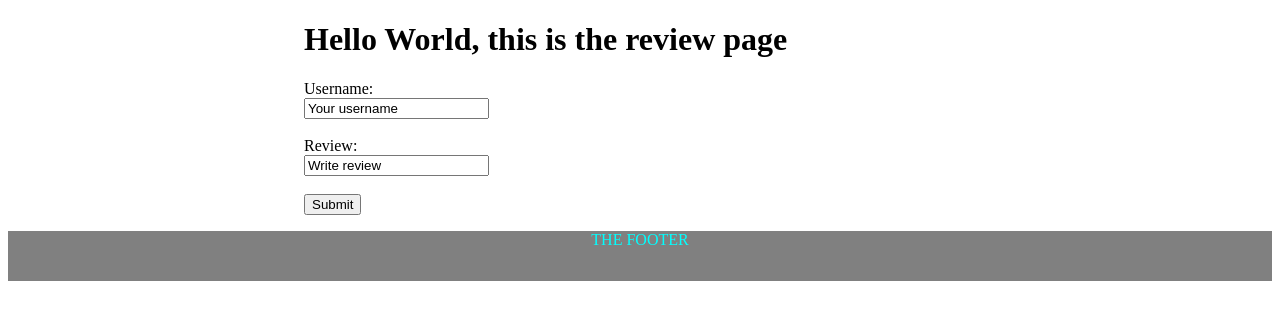
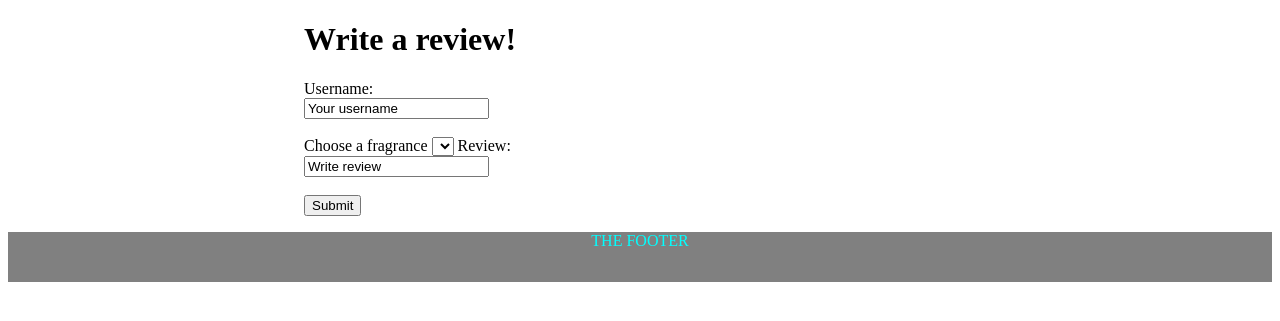
Before and after one commit to kos1070sc/fragrance, a Flask app: page /form in a window 1280 px wide. Shown: the part 108-429 px from the top of the page. Run offline with Flask 3, Linux system fonts and the light colour scheme; data comes from the database, SQL or seed files in the repository; both versions use the stored data as it was after the commit; lists and menus that the app fills with data are empty.

Commit message:
review page updates

```diff
--- a/routes.py
+++ b/routes.py
@@ -1,4 +1,4 @@
-from flask import Flask, render_template
+from flask import Flask, render_template, request, redirect, url_for
 import sqlite3
 
 app = Flask(__name__)
@@ -131,7 +131,23 @@ def comparision():
 
 @app.route("/form")
 def form():
-    return render_template("review.html")
+    connection = sqlite3.connect('fragrance.db') #connect to database
+    cur = connection.cursor()
+    cur.execute('''SELECT bottle_name FROM Fragrance; ''')
+    fragrance_names = cur.fetchall()
+    return render_template("review.html", names = fragrance_names)
+
+@app.route("/submit_review", methods = ["POST"])
+def submit_review():
+    username = request.form['username']
+    review = request.form['review']
+    connection = sqlite3.connect('fragrance.db') #connect to database
+    cur = connection.cursor()
+    cur.execute('''INSERT INTO Form (review_username, review_content)
+                VALUES (?,?)''', (username, review))
+    connection.commit()
+    connection.close()
+    return redirect(url_for('form'))
 
 
 
--- a/templates/review.html
+++ b/templates/review.html
@@ -1,13 +1,20 @@
 {%extends "layout.html"%}
 {%block content%}
 
-<h1>Hello World, this is the review page</h1>
+<h1>Write a review!</h1>
 
-<form action="">
+<form action="/submit_review" method = "POST">
     <label for="username">Username:</label>
     <br>
-    <input type="text" id = "username" name = "usename" value = "Your username">
+    <input type="text" id = "username" name = "username" value = "Your username">
     <br><br>
+
+    <label for="fragrance">Choose a fragrance</label>
+    <select name="" id="">
+        <option value=""></option>
+    </select>
+
+
     <label for="review">Review:</label>
     <br>
     <input type="text" id = "review" name = "review" value = "Write review">
```
Also changed, not shown: fragrance.db.
